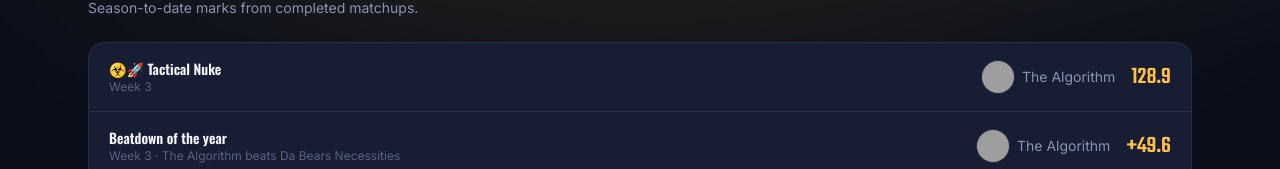
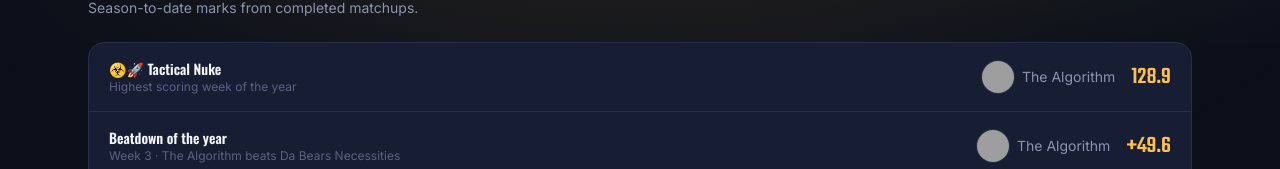
Before and after one commit to daleague/daleague.github.io, a React (Vite) app: page /#/records in a window 1280 px wide. Shown: the part 185-354 px from the top of the page. Built offline with nearby package versions, Linux system fonts and the light colour scheme; no server answers; grey boxes are pictures that could not be loaded; the HTML template or start-up script is replaced by a standard one.

Commit message:
Clarify Tactical Nuke description

```diff
--- a/src/pages/RecordBook.tsx
+++ b/src/pages/RecordBook.tsx
@@ -106,7 +106,7 @@ export function RecordBook() {
       label: "☣️🚀 Tactical Nuke",
       value: single.score.toFixed(1),
       teamId: single.teamId,
-      detail: `Week ${single.week}`,
+      detail: "Highest scoring week of the year",
     });
   }
   const blowout = biggestBlowout(finals);
```
